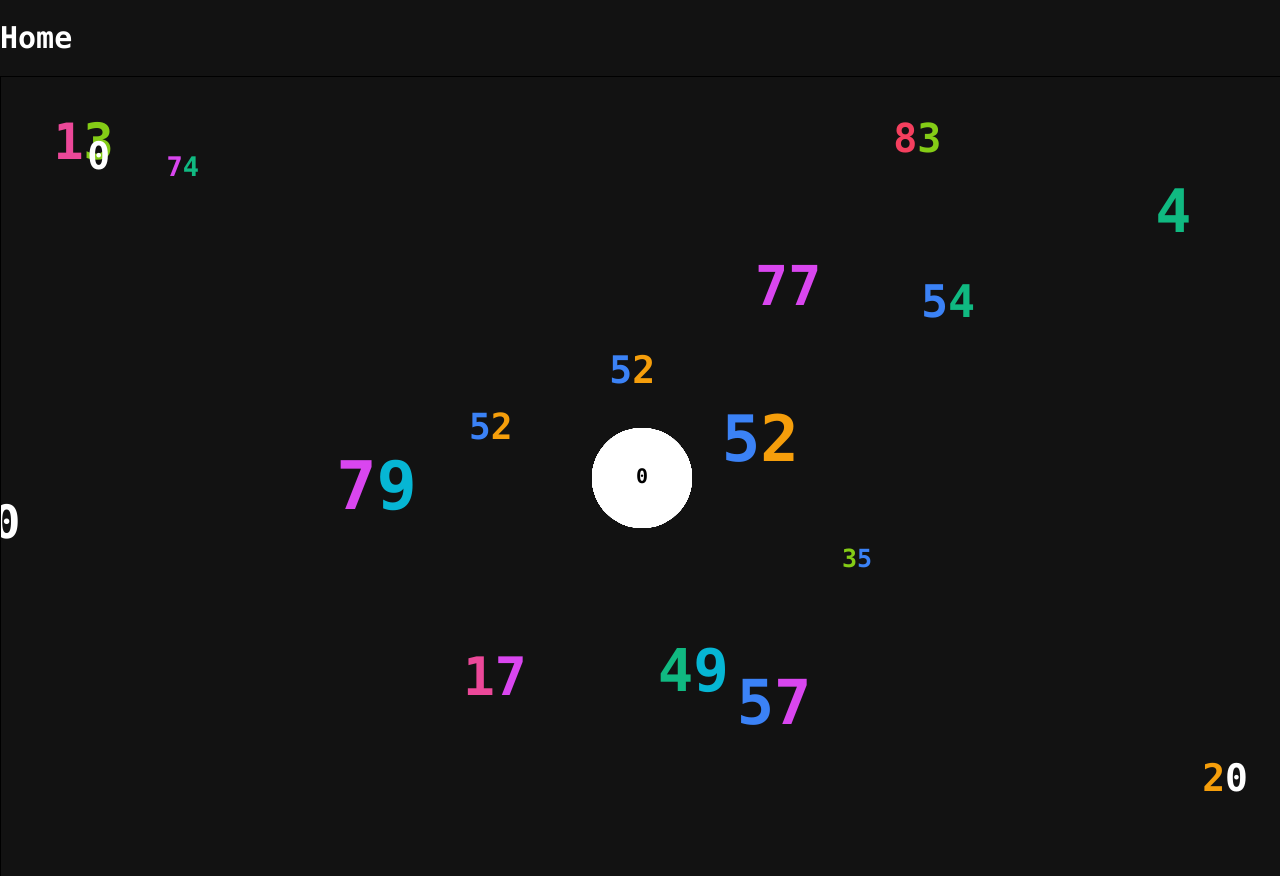
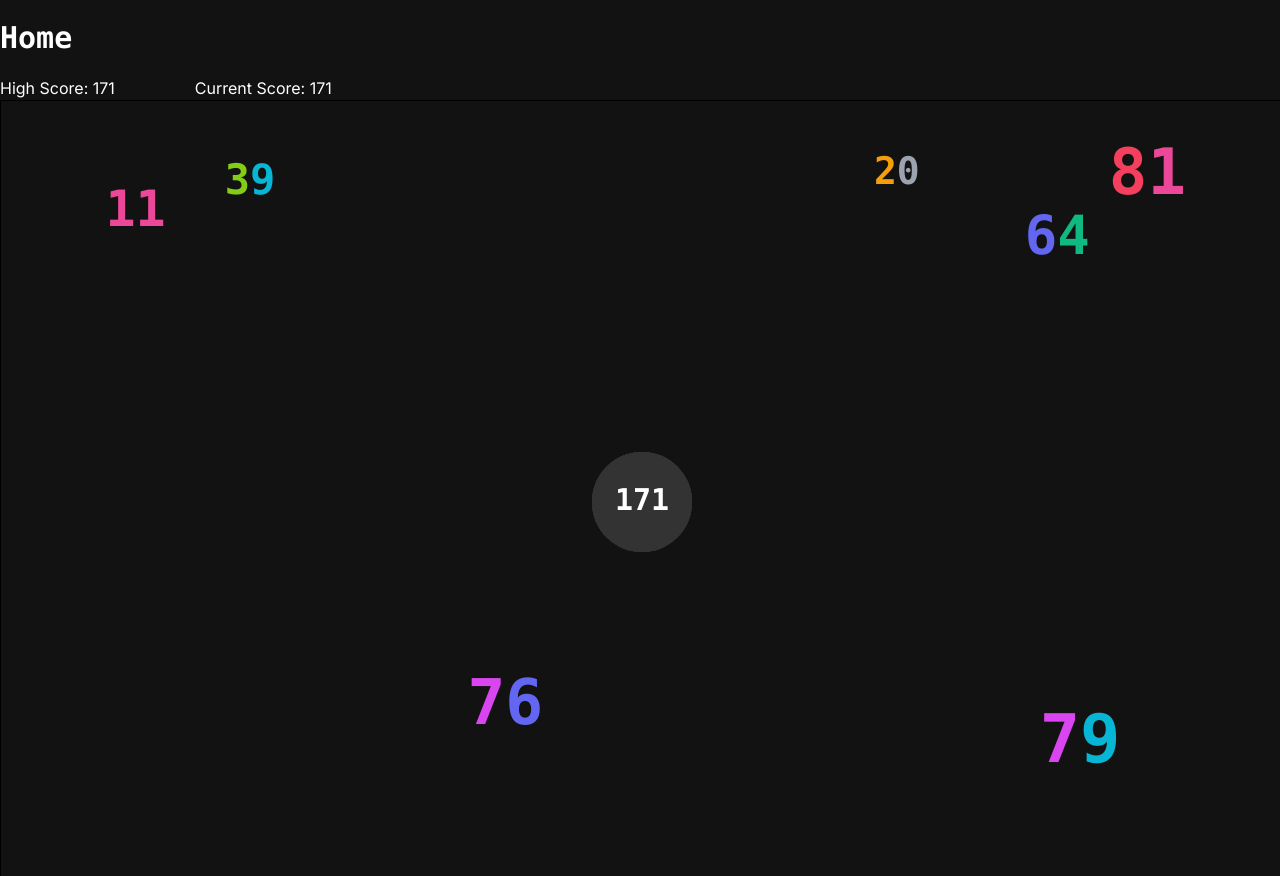
Before and after one commit to hadmacker/numbrella, a Next.js app: page /activities/runner in a window 1280 px wide. Built offline with nearby package versions, Linux system fonts and the light colour scheme.

Commit message:
added to main page

```diff
--- a/app/activities/runner/page.tsx
+++ b/app/activities/runner/page.tsx
@@ -2,11 +2,22 @@
 
 import React, { useRef, useEffect, useState } from 'react';
 
-const urlParams = new URLSearchParams(window.location.search);
-const isMatrix = urlParams.get('matrix') === '1';
+let isMatrix = false;
+let urlParams;
+
+if (typeof window !== 'undefined') {
+  urlParams = new URLSearchParams(window.location.search);
+  isMatrix = urlParams.get('matrix') === '1';
+}
+
 const maxNewRaindrops = isMatrix ? 30 : 5;
 const maxRaindrops = isMatrix ? 300 : 30;
-const bubbleBackground = isMatrix ? '#9F9' : '#FFF';
+const bubbleBackground = isMatrix ? '#9F9' : '#333';
+const bubbleBackgroundFlash = isMatrix ? '#DFD' : '#FFF';
+const badZeroColor = isMatrix ? '#DFD' : '#FFF';
+const bubbleCountColor = isMatrix ? '#030' : 'white';
+const zeroWeight = -10;
+const minFontSize = 30;
 const digitColors =  isMatrix ? {
   0: '#0f0',
   1: '#1f1',
@@ -19,7 +30,7 @@ const digitColors =  isMatrix ? {
   8: '#8f8',
   9: '#9f9',
 } : {
-  0: '#FFF', //'#9CA3AF', // Equivalent to text-gray-400
+  0: '#9CA3AF', // Equivalent to text-gray-400
   1: '#EC4899', // Equivalent to text-pink-500
   2: '#F59E0B', // Equivalent to text-amber-500
   3: '#84CC16', // Equivalent to text-lime-500
@@ -37,6 +48,7 @@ type Raindrop = {
   speed: number;
   value: number;
   fontSize: number;
+  collided: boolean;
 };
 
 const RainCanvas: React.FC = () => {
@@ -47,31 +59,38 @@ const RainCanvas: React.FC = () => {
   const dragCoords = useRef({ x: 0, y: 0});
   const [dragging, setDragging] = useState(false);
   const [bubbleValue, setBubbleValue] = useState(0);
+  const [bubbleRadius, setBubbleRadius] = useState(50);
+  const [bubbleFlash, setBubbleFlash] = useState(false);
+  const [highScore, setHighScore] = useState(0);
 
   useEffect(() => {
-    console.log("1");
     if (canvasRef.current) {
-      console.log("2");
       const canvas = canvasRef.current;
       const rect = canvas.getBoundingClientRect();
 
       const x = rect.width / 2;
       const y = rect.height / 2;
       dragCoords.current = { x, y };
-      console.log(dragCoords);
     }
   }, [dimensions]);
+
+  useEffect(() => {
+    const preventDefault = (e: { preventDefault: () => any; }) => e.preventDefault();
+    document.addEventListener('touchmove', preventDefault, { passive: false });
+
+    return () => {
+      document.removeEventListener('touchmove', preventDefault);
+    };
+  }, []);
 
   useEffect(() => {
     const canvas = canvasRef.current!;
     const ctx = canvas.getContext('2d')!;
 
     function isInsideBubble(x: number, y: number) {
-      console.log(dragCoords.current);
-      console.log(x, y);
       const dx = x - dragCoords.current.x;
       const dy = y - dragCoords.current.y;
-      return Math.sqrt(dx * dx + dy * dy) < 50; // Assuming the bubble's radius is 50
+      return Math.sqrt(dx * dx + dy * dy) < bubbleRadius; // Assuming the bubble's radius is 50
     }
 
     function handleMouseDown(e: MouseEvent) {
@@ -79,7 +98,6 @@ const RainCanvas: React.FC = () => {
       const x = e.clientX - rect.left;
       const y = e.clientY - rect.top;
       if (isInsideBubble(x, y)) {
-        console.log('inside bubble');
         setDragging(true);
       }
     }
@@ -95,7 +113,6 @@ const RainCanvas: React.FC = () => {
 
     function handleMouseUp() {
       setDragging(false);
-      console.log('exiting bubble');
     }
 
     function handleTouchStart(e: TouchEvent) {
@@ -103,7 +120,6 @@ const RainCanvas: React.FC = () => {
       const x = e.touches[0].clientX - rect.left;
       const y = e.touches[0].clientY - rect.top;
       if (isInsideBubble(x, y)) {
-        console.log('inside bubble');
         setDragging(true);
       }
     }
@@ -119,7 +135,6 @@ const RainCanvas: React.FC = () => {
 
     function handleTouchEnd() {
       setDragging(false);
-      console.log('exiting bubble');
     }
 
     canvas.addEventListener('mousedown', handleMouseDown);
@@ -164,14 +179,17 @@ const RainCanvas: React.FC = () => {
     const animate = () => {
       ctx.clearRect(0, 0, canvas.width, canvas.height);
       raindrops
-        .filter(drop => drop.y < canvas.height)
-        .forEach((drop) => {
+        .filter(drop => drop.y < canvas.height && !drop.collided)
+        .forEach((drop, dropIndex) => {
         const digits = Array.from(drop.value.toString());
         let xOffset = 0;
         digits.forEach((digit, index) => {
           ctx.beginPath();
           ctx.font = `bold ${drop.fontSize}px ui-monospace, SFMono-Regular, Menlo, Monaco, Consolas, "Liberation Mono", "Courier New", monospace`;
           ctx.fillStyle = digitColors[parseInt(digit, 10) as keyof typeof digitColors] || 'white'; // Use the color corresponding to the digit, or white if the digit is not in the mapping
+          if(drop.value == 0) {
+            ctx.fillStyle = badZeroColor;
+          }
           ctx.fillText(digit, drop.x + xOffset, drop.y); // Draw the digit
           ctx.stroke();
           xOffset += ctx.measureText(digit).width; // Update the xOffset for the next digit
@@ -179,14 +197,37 @@ const RainCanvas: React.FC = () => {
 
         drop.y += drop.speed;
 
+        const dx = drop.x - dragCoords.current.x;
+        const dy = drop.y - dragCoords.current.y;
+        const distance = Math.sqrt(dx * dx + dy * dy);
+        if (distance < bubbleRadius && !drop.collided) { // Check if the drop has not collided before
+          // The drop is inside the bubble and has not collided before, mark it as collided
+          drop.collided = true;
+
+          // Increment bubbleValue or reset if hits a zero
+          if(drop.value == 0) {
+            setBubbleValue(0);
+            setBubbleFlash(true);
+            setTimeout(() => setBubbleFlash(false), 100);
+          } else {
+            setBubbleValue(prevBubbleValue => {
+              const newBubbleValue = prevBubbleValue + drop.value;
+              if(newBubbleValue > highScore) {
+                setHighScore(newBubbleValue);
+              }
+              return newBubbleValue;
+            });
+          }
+        }
+
         ctx.beginPath();
-        ctx.arc(dragCoords.current.x, dragCoords.current.y, 50, 0, 2 * Math.PI);
-        ctx.fillStyle = bubbleBackground;
+        ctx.arc(dragCoords.current.x, dragCoords.current.y, bubbleRadius, 0, 2 * Math.PI);
+        ctx.fillStyle = bubbleFlash ? bubbleBackgroundFlash : bubbleBackground;
         ctx.fill();
-        ctx.font = 'bold 20px ui-monospace, SFMono-Regular, Menlo, Monaco, Consolas, "Liberation Mono", "Courier New", monospace';
+        ctx.font = `bold ${minFontSize}px ui-monospace, SFMono-Regular, Menlo, Monaco, Consolas, "Liberation Mono", "Courier New", monospace`;
         ctx.textAlign = 'center';
         ctx.textBaseline = 'middle';
-        ctx.fillStyle = 'black';
+        ctx.fillStyle = bubbleCountColor;
         ctx.fillText(bubbleValue.toString(), dragCoords.current.x, dragCoords.current.y);
       });
 
@@ -194,11 +235,11 @@ const RainCanvas: React.FC = () => {
     };
 
     animate();
-  }, [raindrops, excludeArea]);
+  }, [raindrops, excludeArea, bubbleRadius, bubbleFlash, bubbleValue, highScore, dimensions]);
 
   useEffect(() => {
     function generateValue() {
-      const newValue = Math.floor(Math.random() * 99) + -10;
+      const newValue = Math.floor(Math.random() * 99) + zeroWeight;
 
       if(newValue < 0) {
         return 0;
@@ -213,7 +254,8 @@ const RainCanvas: React.FC = () => {
           y: 0,
           speed: Math.random() * 3 + 2,
           value: generateValue(),
-          fontSize: Math.floor(Math.random() * (72 - 20 + 1)) + 20,
+          fontSize: Math.floor(Math.random() * (72 - minFontSize + 1)) + minFontSize,
+          collided: false,
         }));
         setRaindrops((prevRaindrops) => [...prevRaindrops, ...newRaindrops]);
       }
@@ -224,6 +266,7 @@ const RainCanvas: React.FC = () => {
 
   return (
     <div style={{ overflow: 'hidden', height: '100vh', width: '100vw' }}>
+      <span style={{ marginRight: '80px' }}>High Score: {highScore}</span><span>Current Score: {bubbleValue}</span>
     <canvas
       ref={canvasRef}
       width={dimensions.width}
--- a/app/page.tsx
+++ b/app/page.tsx
@@ -38,6 +38,7 @@ export default function Home() {
             <li key="a1.1.2.1" className='mx-3 my-3 md:mx-:3 md:my-6'><a href="activities/shapes"><span className="mx-2 p-4 text-2xl md:text-3xl font-black">Polygons</span></a></li>
             <li key="a1.1.2.2" className='mx-3 my-3 md:mx-:3 md:my-6'><a href="activities/maze"><span className="mx-2 p-4 text-2xl md:text-3xl font-black">Maze Maker</span></a></li>
             <li key="a1.1.2.3" className='mx-3 my-3 md:mx-:3 md:my-6'><a href="activities/draw"><span className="mx-2 p-4 text-2xl md:text-3xl font-black">Draw</span></a></li>
+            <li key="a1.1.2.4" className='mx-3 my-3 md:mx-:3 md:my-6'><a href="activities/runner"><span className="mx-2 p-4 text-2xl md:text-3xl font-black">Number Rain</span></a></li>
           </ul>
         </div>
         </div>
```
